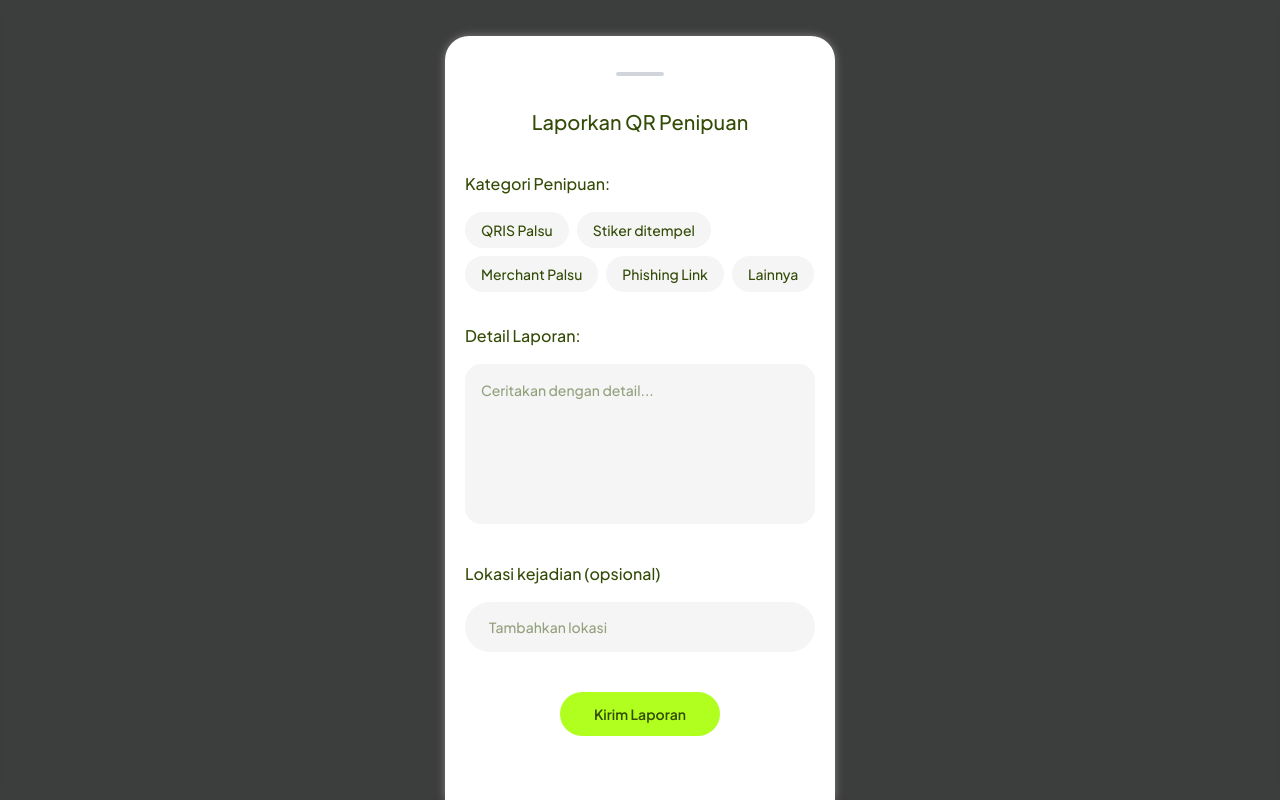
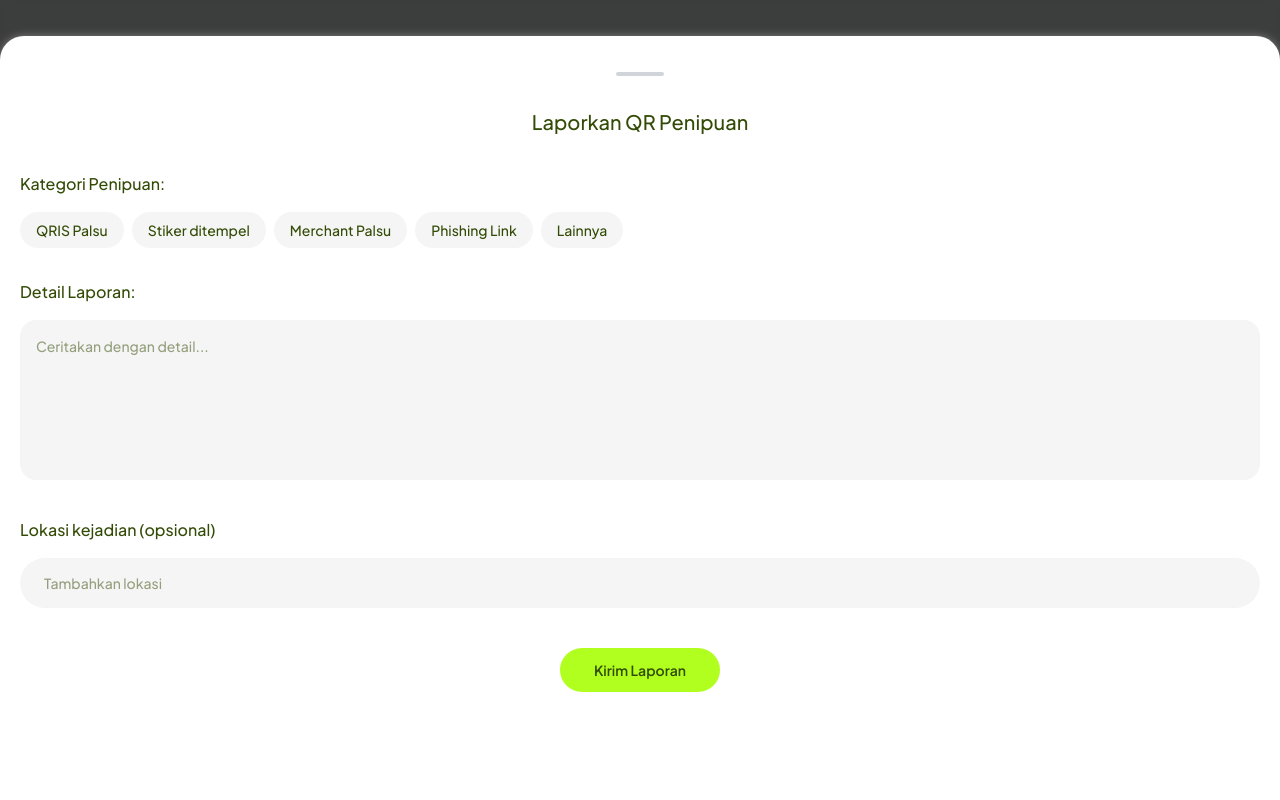
Before and after one commit to syhrlf-e/Realtime-QR-Checker, a Next.js app: page /results-demo in a window 1280 px wide. Both pictures are taken after a click on the button "Laporkan". Built offline with nearby package versions, Linux system fonts and the light colour scheme.

Commit message:
feat: implement report modal and safe results bottom sheet components.

```diff
--- a/app/components/ReportModal.tsx
+++ b/app/components/ReportModal.tsx
@@ -68,7 +68,7 @@ export default function ReportModal({
         animate={{ y: 0 }}
         exit={{ y: "100%" }}
         transition={{ type: "spring", damping: 30, stiffness: 300 }}
-        className="relative w-full max-w-[390px] bg-white rounded-t-3xl overflow-hidden"
+        className="relative w-full bg-white rounded-t-3xl overflow-hidden"
         style={{ height: "764px" }}
       >
         <div className="px-5 pt-9 h-full overflow-y-auto">
--- a/app/components/ResultsBottomSheetSafe.tsx
+++ b/app/components/ResultsBottomSheetSafe.tsx
@@ -99,7 +99,7 @@ export default function ResultsBottomSheetSafe({
         animate={{ y: 0 }}
         exit={{ y: "100%" }}
         transition={{ type: "spring", damping: 30, stiffness: 300 }}
-        className="relative w-full max-w-[390px] bg-white rounded-t-3xl overflow-hidden"
+        className="relative w-full bg-white rounded-t-3xl overflow-hidden"
         style={{ height: "764px" }}
       >
         <div className="px-5 pt-9 h-full overflow-y-auto">
--- a/app/components/ResultsBottomSheetWarning.tsx
+++ b/app/components/ResultsBottomSheetWarning.tsx
@@ -106,7 +106,7 @@ export default function ResultsBottomSheetWarning({
         animate={{ y: 0 }}
         exit={{ y: "100%" }}
         transition={{ type: "spring", damping: 30, stiffness: 300 }}
-        className="relative w-full max-w-[390px] bg-white rounded-t-3xl overflow-hidden"
+        className="relative w-full bg-white rounded-t-3xl overflow-hidden"
         style={{ height: "764px" }}
       >
         <div className="px-5 pt-9 h-full overflow-y-auto">
```
